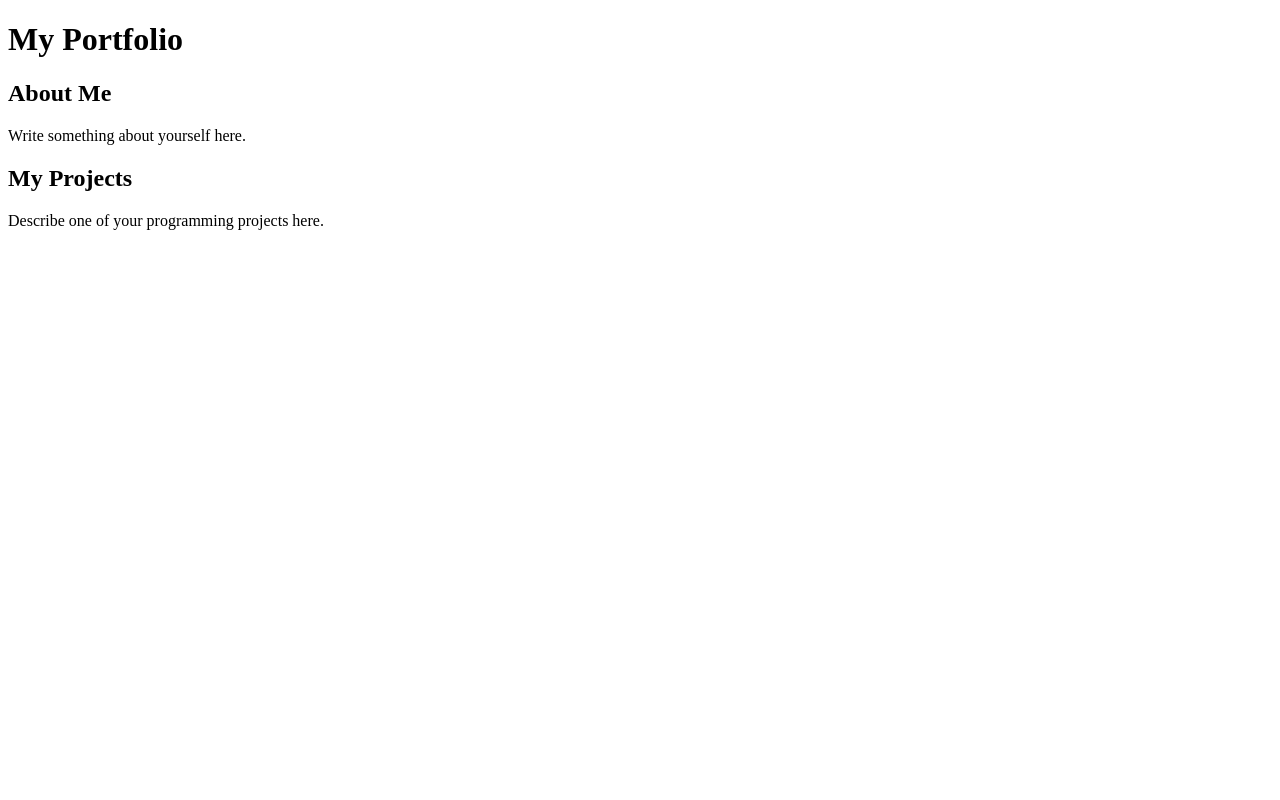
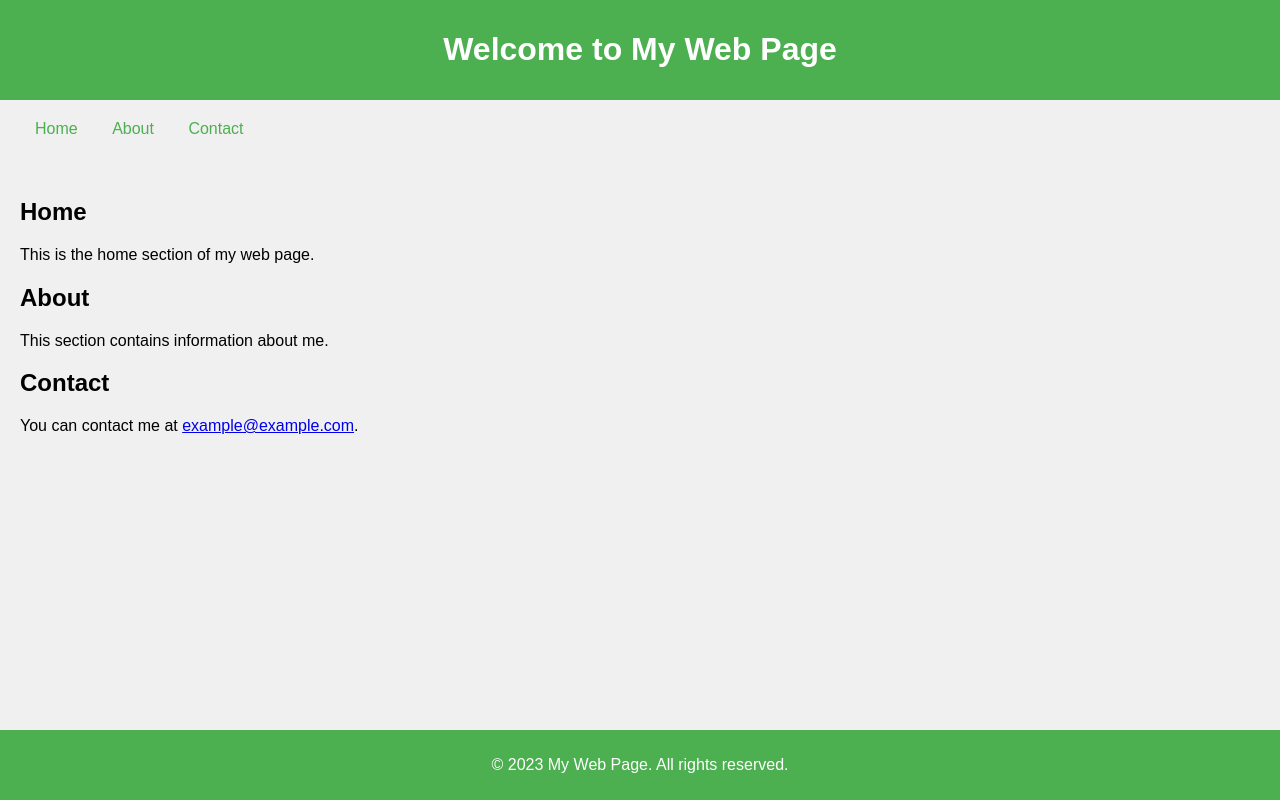
Before and after one commit to amxl919lol-star/Portfolio, a plain HTML site: page index.html in a window 1280 px wide. Drawn offline with Linux system fonts and the light colour scheme.

Commit message:
Revamp index.html with new layout and styles
Updated the structure and styling of the web page, including header, navigation, main content, and footer sections.

```diff
--- a/index.html
+++ b/index.html
@@ -1 +1,62 @@
-<!DOCTYPE html> <html> <head>     <title>My Portfolio</title> </head> <body>     <h1>My Portfolio</h1>     <h2>About Me</h2>     <p>Write something about yourself here.</p>     <h2>My Projects</h2>     <p>Describe one of your programming projects here.</p> </body> </html>
+<!DOCTYPE html> <html>
+<head>
+    <title>My Web Page</title>
+    <style>
+        body {
+            font-family: Arial, sans-serif;
+            background-color: #f0f0f0;
+            margin: 0;
+            padding: 0;
+        }
+        header {
+            background-color: #4CAF50;
+            color: white;
+            padding: 10px 0;
+            text-align: center;
+        }
+        nav {
+            margin: 20px;
+        }
+        nav a {
+            margin: 0 15px;
+            text-decoration: none;
+            color: #4CAF50;
+        }
+        main {
+            padding: 20px;
+        }
+        footer {
+            background-color: #4CAF50;
+            color: white;
+            text-align: center;
+            padding: 10px 0;
+            position: fixed;
+            width: 100%;
+            bottom: 0;
+        }
+    </style>
+</head>
+<body>
+    <header>
+        <h1>Welcome to My Web Page</h1>
+    </header>
+    <nav>
+        <a href="#home">Home</a>
+        <a href="#about">About</a>
+        <a href="#contact">Contact</a>
+    </nav>
+    <main>
+        <h2>Home</h2>
+        <p>This is the home section of my web page.</p>
+
+        <h2 id="about">About</h2>
+        <p>This section contains information about me.</p>
+
+        <h2 id="contact">Contact</h2>
+        <p>You can contact me at <a href="mailto:example@example.com">example@example.com</a>.</p>
+    </main>
+    <footer>
+        <p>&copy; 2023 My Web Page. All rights reserved.</p>
+    </footer>
+</body>
+</html>
```
